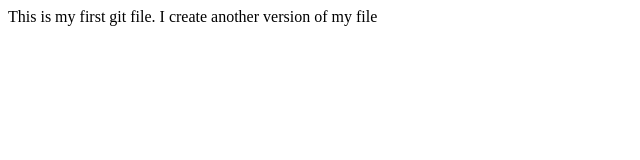
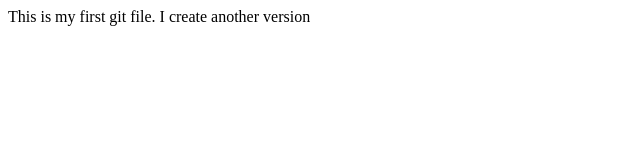
Before and after one commit to Akshay3237/learning, a plain HTML site: page index.html in a window 1280 px wide. Shown: the full height of the page, 0-640 px from the left. Drawn offline with Linux system fonts and the light colour scheme.

Commit message:
third version of file

```diff
--- a/index.html
+++ b/index.html
@@ -8,6 +8,6 @@
 </head>
 <body>
     This is my first git file.
-    I create another version of my file
+    I create another version
 </body>
 </html>
```
